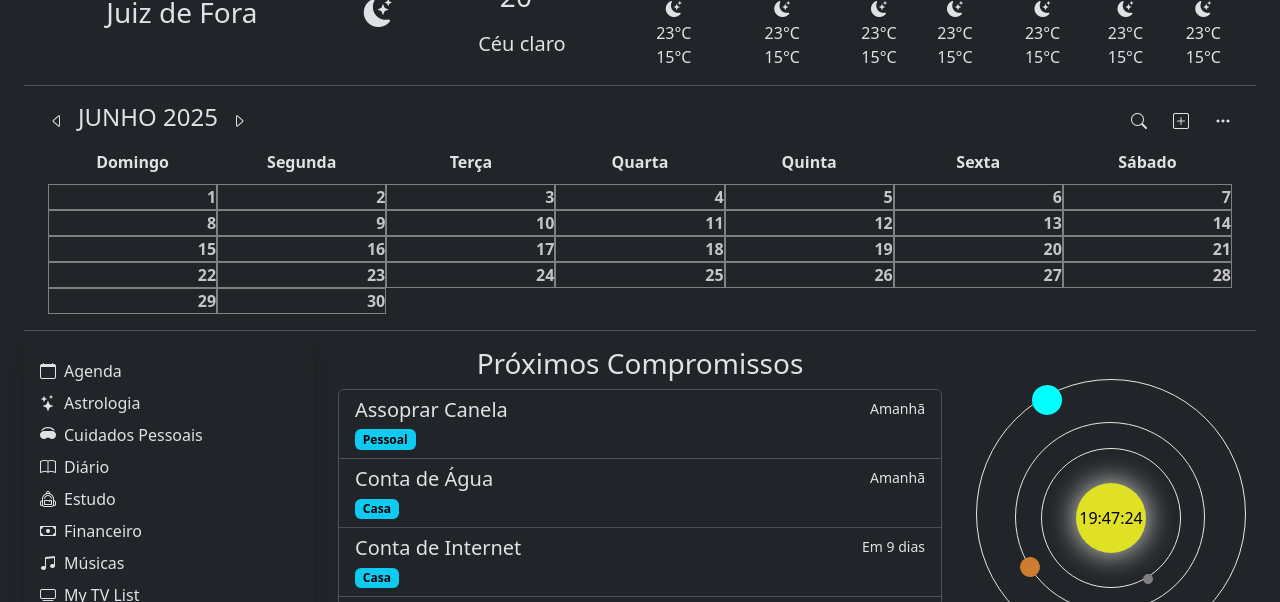
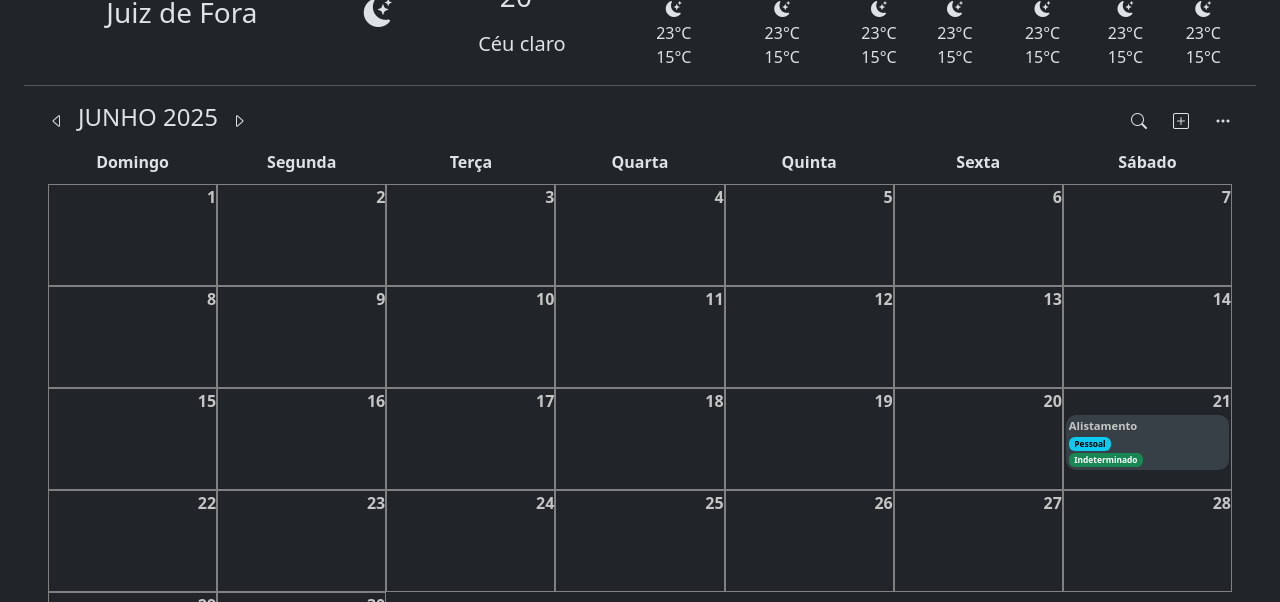
Before and after one commit to lusyoliveira/LifeDashBoard, a plain HTML site: page index.html in a window 1280 px wide. Shown: the part 186-788 px from the top of the page. Drawn offline with nearby package versions, Linux system fonts and the light colour scheme.

Commit message:
Corrigido a exibição da lista de compromissos; Implementado a exibição dos compromissoes no calendário.

```diff
--- a/css/styles.css
+++ b/css/styles.css
@@ -5,6 +5,7 @@
     --cor-roxo: #71056f;
     --cor-cinza:  #808080;
     --cor-cinza-claro: #c5c5c5;
+    --cor-cinza-medio:#384047;
     --cor-cinza-escuro:#212529;
     --cor-violeta: #8a2be2;
     --cor-preto: #000;
@@ -145,7 +146,6 @@
     padding: 10px 0;
 }
 .calendario-dias div {
-  /* padding: 20px; */
     cursor: pointer;
     transition: background 0.3s;
 }
@@ -158,6 +158,23 @@
     font-weight: bold;
     border: 1px solid var(--cor-cinza);
 }
-.calendario-data {
+.calendario-data,
+.calendario-data-compromisso  {
     text-align:right;
+    height: 100px;
 }
+.calendario-data-compromisso {
+    height: auto;
+}
+.compromissos-dia {
+    display: flex;
+    flex-direction: column;
+    align-items: start;
+    gap: 2px;
+    text-align: left;
+    font-size: .7em;
+    background-color: var(--cor-cinza-medio);
+    border-radius: 10px;
+    margin: 2px;
+    padding: 3px;
+}
--- a/index.html
+++ b/index.html
@@ -161,7 +161,7 @@
                 <div class="row">
                     <div class="col-3">
                         <ul class="dropdown-menu d-block position-static mx-0 border-0 shadow w-220px" data-bs-theme="dark">
-                            <li> <a class="dropdown-item d-flex gap-2 align-items-center" href="/Agenda.html">
+                            <li> <a class="dropdown-item d-flex gap-2 align-items-center" href="/agenda.html">
                                     <i class="bi bi-calendar"></i>
                                     Agenda
                                 </a>
--- a/js/agenda.js
+++ b/js/agenda.js
@@ -1,13 +1,14 @@
 import { converteData, calculaTempoData } from "./metodoData.js";
 
-const linhaTabela = document.getElementById('linhas');
-const mesAno = document.getElementById('mes-ano');
-const endpoint = './json/Agenda.json';
 let agenda = [];
 let agendaConvertida = [];
 let dataAtual = new Date();
 let mesAtual = dataAtual.getMonth();
 let anoAtual = dataAtual.getFullYear();
+
+const endpoint = './json/Agenda.json';
+const linhaTabela = document.getElementById('linhas');
+const mesAno = document.getElementById('mes-ano');
 
 async function buscarAgenda() {
     const resposta = await fetch(endpoint);
@@ -20,7 +21,6 @@ async function buscarAgenda() {
         };
     });
     exibirAgenda(agendaConvertida)
-    //console.table(agendaConvertida);
 };
 
 //exibe no index.html
@@ -77,7 +77,6 @@ document.addEventListener('DOMContentLoaded', () => {
 function criarCalendario(mes, ano, dias) {
   const primeiroDia = new Date(ano, mes).getDay();
   const totalDias = new Date(ano, mes + 1, 0).getDate();
-  //const agendaMes = agendaConvertida.filter(compromisso => compromisso.Data.getMonth() === mes && compromisso.Data.getFullYear() === ano)
 
   dias.innerHTML = '';
   mesAno.textContent = `${new Date(ano, mes).toLocaleString('pt-BR', { month: 'long' })} ${ano}`;
@@ -92,7 +91,29 @@ function criarCalendario(mes, ano, dias) {
     const isToday = i === new Date().getDate() &&
                     mes === new Date().getMonth() &&
                     ano === new Date().getFullYear();
-     dias.innerHTML += `<div class="calendario-hoje"><div class="calendario-data">${i}</div></div>`;
+
+    const agendaFiltrada = agendaConvertida.filter(compromisso => {
+    const [diaComp, mesComp, anoComp] = compromisso.Data.split('/');
+            return (
+                parseInt(diaComp) === i &&
+                parseInt(mesComp) === mes + 1 &&
+                parseInt(anoComp) === ano
+            );
+        });
+
+        if (agendaFiltrada.length > 0) {
+            dias.innerHTML += `
+                <div class="calendario-hoje">
+                    <div class="calendario-data-compromisso">${i}</div>
+                    <div class="compromissos-dia">
+                        ${agendaFiltrada.map(compromisso => `<div class="titulo-compromisso">${compromisso.Titulo}</div>
+                                                                <span class="badge text-bg-info">${compromisso.Categoria}</span><span class="badge text-bg-success">${compromisso.Status}</span>`).join('')}
+                    </div>
+                </div>
+            `;
+        } else {
+            dias.innerHTML += `<div class="calendario-hoje"><div class="calendario-data">${i}</div></div>`;
+        }
   }
 };
 
--- a/js/metodoContador.js
+++ b/js/metodoContador.js
@@ -14,10 +14,13 @@ botaoAdicionaContagem.addEventListener("click", (evento) => {
      const contador = {
         novaContagem: inputContador.value
     }
-    if (contador.novaContagem === '') {
-        // contagemAtual.push(contador)
-        // atualizarContagem()
-    }
+        if (contagemAtual == '') {
+            contagemAtual.push(contador)
+            atualizarContagem()
+        } else {
+            contador.novaContagem = novaValor
+            atualizarContagem()
+        }
 });
 
 //Diminui contador
--- a/js/metodoTarefas.js
+++ b/js/metodoTarefas.js
@@ -21,6 +21,7 @@ botaoTarefa.addEventListener("click", (evento) => {
     liTarefa.appendChild(criaElementoTarefa)
     atualizarTarefa()
     inputTarefa.value = '';
+    verificaLista(liTarefa);
 });
 
 function atualizarTarefa() {
--- a/js/tvList.js
+++ b/js/tvList.js
@@ -2,6 +2,7 @@
 
 let catalogo = [];
 let catalogoConvertido = [];
+
 const endpoint = './json/CatalogoTV.json';
 const linhaTabela = document.getElementById('linhas');
 
```
Also changed, not shown: Catalogo.html (+1 -2 lines), agenda.html (+1 -2 lines). Lines whose indentation alone changed are shown as unchanged.
